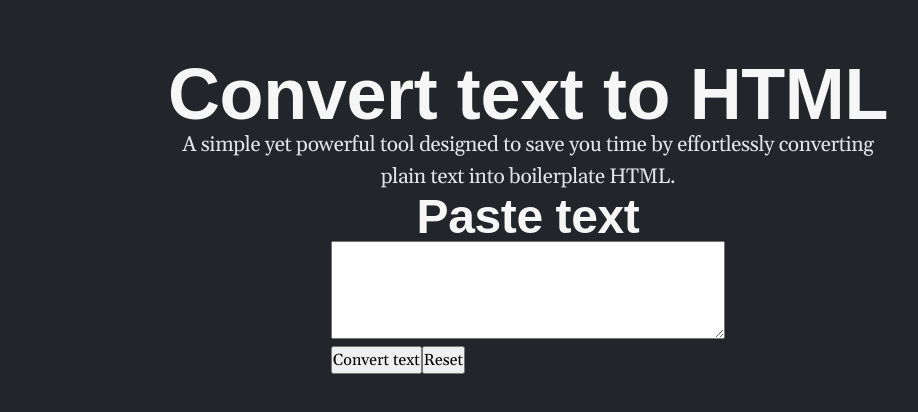
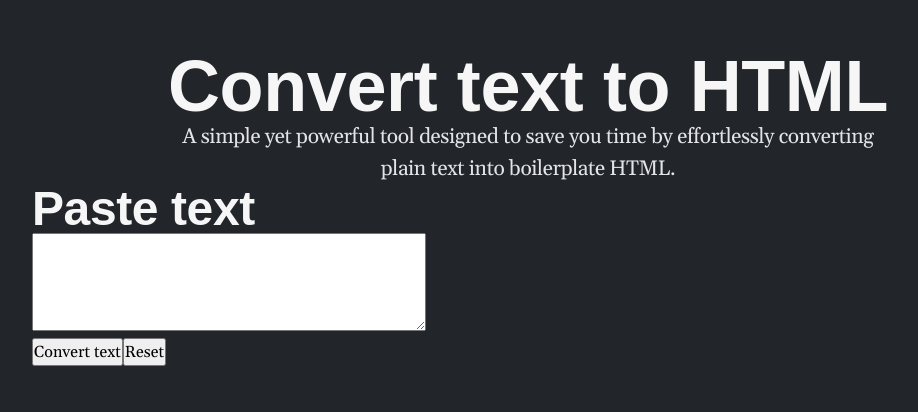
Before and after one commit to darryndotdev/text-to-html, a React (Vite) app: page / in a window 1280 px wide. Shown: the part 184-596 px from the top of the page, without its empty margins (112-1030 px from the left). Built offline with nearby package versions, Linux system fonts and the light colour scheme; a web font is replaced by a local one.

Commit message:
feat: creating output component, new state in Form component

```diff
--- a/src/App.jsx
+++ b/src/App.jsx
@@ -3,10 +3,10 @@ import { useState } from 'react';
 import Hero from './components/Hero/Hero';
 import Form from './components/Form/Form';
 import Centralised from './components/UI/Centralised/Centralised';
+import Output from './components/Output/Output';
 
 function App() {
     const [textToConvert, setTextToConvert] = useState('');
-
     return (
         <>
             <Centralised>
@@ -15,6 +15,7 @@ function App() {
                     textToConvert={textToConvert}
                     onSetTextToConvert={setTextToConvert}
                 />
+                <Output textToConvert={textToConvert} />
             </Centralised>
         </>
     );
--- a/src/components/Form/Form.jsx
+++ b/src/components/Form/Form.jsx
@@ -1,11 +1,17 @@
-const Form = ({ textToConvert, onSetTextToConvert }) => {
+import { useState } from 'react';
+
+const Form = ({ onSetTextToConvert }) => {
+    const [text, setText] = useState('');
+
     function handleSubmit(e) {
         e.preventDefault();
 
-        if (!textToConvert) return;
+        if (!text) return;
+        onSetTextToConvert(text);
     }
 
     function handleReset() {
+        setText('');
         onSetTextToConvert('');
     }
 
@@ -14,8 +20,8 @@ const Form = ({ textToConvert, onSetTextToConvert }) => {
             <h2>Paste text</h2>
             <form onSubmit={handleSubmit}>
                 <textarea
-                    value={textToConvert}
-                    onChange={(e) => onSetTextToConvert(e.target.value)}
+                    value={text}
+                    onChange={(e) => setText(e.target.value)}
                     rows='4'
                     cols='40'
                 ></textarea>
--- /dev/null
+++ b/src/components/Output/Output.jsx
@@ -0,0 +1,9 @@
+const Output = ({ textToConvert }) => {
+    return (
+        <div>
+            <p>{textToConvert ? `<p>${textToConvert}</p>` : ''}</p>
+        </div>
+    );
+};
+
+export default Output;
--- a/src/components/UI/Centralised/Centralised.module.css
+++ b/src/components/UI/Centralised/Centralised.module.css
@@ -2,7 +2,8 @@
     display: flex;
     flex-direction: column;
     justify-content: center;
-    align-items: center;
+    max-width: 64rem;
+    margin: 0 auto;
     padding: 0 1rem;
     min-height: 100vh;
 }
```
